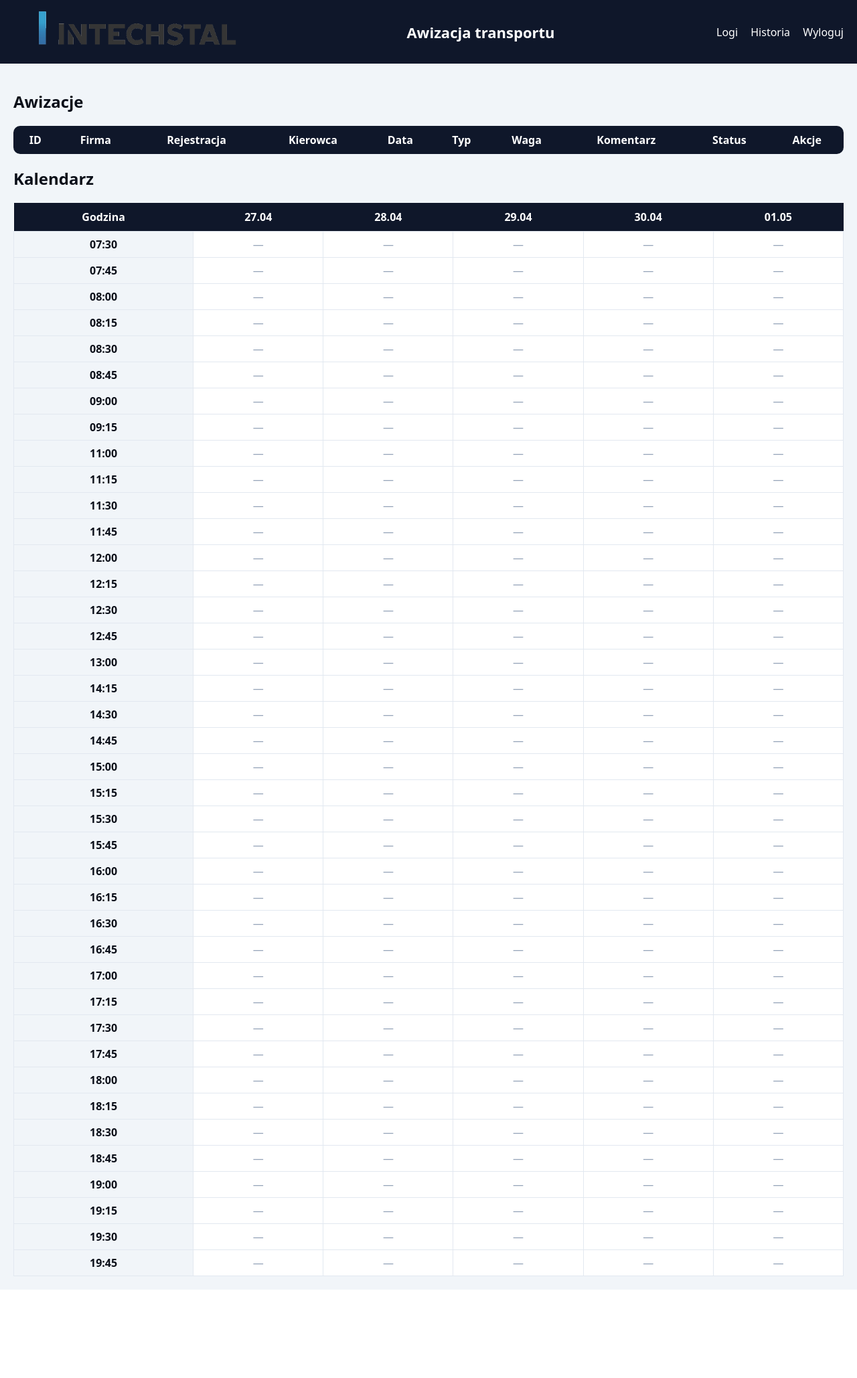
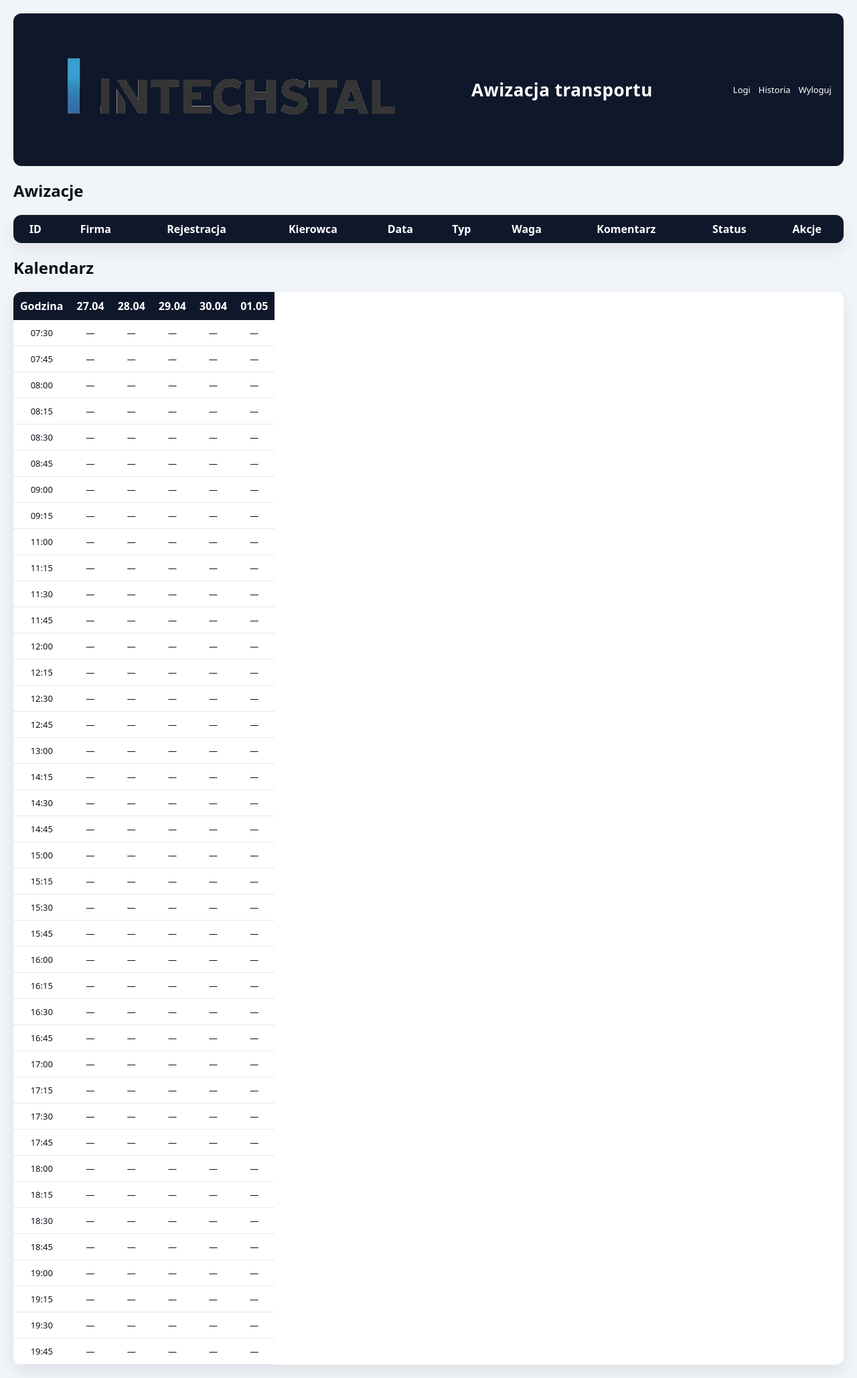
Before and after one commit to Intechstal/Awizacje-Intechstal, a Flask app: page /admin in a window 1280 px wide. Shown: the whole page at 67% size. Before the commit the page ends 1926 px from the top, so only its background shows below. Run offline with Flask 3, Linux system fonts and the light colour scheme; the visitor is signed in with stand-in values (Sample User, id 1); data that the repository does not hold is empty.

Commit message:
Update style.css

```diff
--- a/static/style.css
+++ b/static/style.css
@@ -1,155 +1,261 @@
 :root {
-    --navy: #0f172a;
-    --navy2: #1e293b;
-    --gray: #f1f5f9;
-    --gray2: #e2e8f0;
-    --white: #ffffff;
+--navy: #0f172a;
+--navy-2: #1e293b;
+--gray: #f1f5f9;
+--gray-2: #e2e8f0;
+--white: #ffffff;
 }
 
-/* ===== GLOBAL ===== */
+/* =========================
+  GLOBAL
+========================= */
+
 body {
-    margin: 0;
-    font-family: system-ui;
-    background: var(--gray);
-    color: #0b0f19;
+font-family: system-ui;
+background: var(--gray);
+margin: 0;
+padding: 20px;
+color: #0b0f19;
 }
 
-/* ===== TOPBAR ===== */
+/* =========================
+  TOPBAR (HEADER)
+========================= */
+
 .topbar {
-    display: flex;
-    justify-content: space-between;
-    align-items: center;
-    background: var(--navy);
-    color: white;
-    padding: 10px 20px;
+display: grid;
+grid-template-columns: 1fr 2fr 1fr;
+align-items: center;
+background: var(--navy);
+color: white;
+padding: 14px 18px;
+border-radius: 12px;
+margin-bottom: 20px;
+}
+
+/* LEWA STRONA (LOGO) */
+.topbar-left {
+display: flex;
+align-items: center;
 }
 
 .logo {
-    height: 70px;
+    width: 600px;
+height: 200px;
+object-fit: contain;
+border-radius: 8px;
 }
 
+/* ŚRODEK (TYTUŁ) */
 .topbar-center {
-    font-size: 22px;
-    font-weight: 700;
+text-align: center;
+font-size: 26px;
+font-weight: 800;
+letter-spacing: 0.5px;
 }
 
-/* ===== LINKS ===== */
-.topbar-right a {
-    color: white;
-    margin-left: 15px;
-    text-decoration: none;
-    font-weight: 500;
+/* PRAWA STRONA */
+.topbar-right {
+display: flex;
+justify-content: flex-end;
+gap: 12px;
+align-items: center;
 }
 
-/* ===== CONTAINER ===== */
-.container {
-    padding: 20px;
+.topbar-right a {
+color: white;
+text-decoration: none;
+font-size: 13px;
 }
 
-/* ===== TABLE ===== */
-.table {
-    width: 100%;
-    border-collapse: collapse;
-    background: white;
-    border-radius: 10px;
-    overflow: hidden;
+/* DARK BUTTON */
+.dark-btn {
+background: var(--navy-2);
+color: white;
+border: none;
+padding: 6px 10px;
+font-size: 12px;
+border-radius: 6px;
+cursor: pointer;
+width: auto;
 }
 
-.table th {
-    background: var(--navy);
-    color: white;
-    padding: 10px;
+/* =========================
+  FORM BOX
+========================= */
+
+.box {
+max-width: 650px;
+margin: auto;
+background: var(--white);
+padding: 25px;
+border-radius: 14px;
+box-shadow: 0 10px 25px rgba(0,0,0,0.08);
 }
 
-.table td {
-    padding: 10px;
-    border-bottom: 1px solid var(--gray2);
-    text-align: center;
+/* =========================
+  INPUTS
+========================= */
+
+input, select, textarea {
+width: 100%;
+padding: 10px;
+margin: 6px 0 14px;
+border-radius: 8px;
+border: 1px solid var(--gray-2);
+font-size: 14px;
 }
 
-/* ===== STATUS (TABELA) ===== */
-.status-oczekująca {
-    background: #fef9c3;
+input:focus, select:focus, textarea:focus {
+border-color: var(--navy);
+outline: none;
 }
 
-.status-zaakceptowana {
-    background: #dcfce7;
+/* =========================
+  BUTTON
+========================= */
+
+button {
+background: var(--navy);
+color: white;
+border: none;
+padding: 12px;
+width: 100%;
+border-radius: 10px;
+font-weight: bold;
+cursor: pointer;
 }
 
-.status-odrzucona {
-    background: #fee2e2;
+button:hover {
+background: var(--navy-2);
 }
 
-/* ===== BUTTON ===== */
-.btn {
-    background: var(--navy);
-    color: white;
-    border: none;
-    padding: 6px 10px;
-    border-radius: 6px;
-    cursor: pointer;
+/* =========================
+  ERROR
+========================= */
+
+.error {
+background: #fee2e2;
+color: #7f1d1d;
+padding: 10px;
+border-radius: 8px;
+margin-bottom: 10px;
 }
 
-/* ===== LINK ===== */
-.link {
-    margin-left: 10px;
-    color: var(--navy);
-    font-weight: 600;
+/* =========================
+  TABLE (ADMIN)
+========================= */
+
+table {
+width: 100%;
+border-collapse: collapse;
+background: white;
+border-radius: 12px;
+overflow: hidden;
+box-shadow: 0 10px 25px rgba(0,0,0,0.08);
 }
 
-/* ===== CALENDAR ===== */
-.calendar {
-    width: 100%;
-    border-collapse: collapse;
-    background: white;
-    margin-top: 10px;
+th {
+background: var(--navy);
+color: white;
+padding: 10px;
 }
 
-.calendar th {
-    background: var(--navy);
-    color: white;
-    padding: 10px;
+td {
+padding: 10px;
+border-bottom: 1px solid var(--gray-2);
+text-align: center;
+font-size: 13px;
 }
 
-.calendar td {
-    border: 1px solid var(--gray2);
-    padding: 8px;
-    text-align: center;
+/* =========================
+  STATUSY
+========================= */
+
+.oczekująca,
+.zaakceptowana,
+.odrzucona {
+display: inline-block;
+padding: 3px 8px;
+border-radius: 999px;
+font-size: 11px;
+font-weight: 600;
 }
 
-/* godziny */
-.time {
-    background: #f1f5f9;
-    font-weight: 600;
+.oczekująca {
+background: #fef9c3;
+color: #854d0e;
 }
 
-/* puste */
-.empty {
-    color: #94a3b8;
+.zaakceptowana {
+background: #dcfce7;
+color: #166534;
 }
 
-/* ===== SLOTY ===== */
-.slot {
-    padding: 6px;
-    border-radius: 6px;
-    font-size: 12px;
-    font-weight: 600;
+.odrzucona {
+background: #fee2e2;
+color: #991b1b;
 }
 
-/* MAIN (termin) */
-.slot-main {
-    background: #0f172a;
-    color: white;
+/* =========================
+  CALENDAR
+========================= */
+
+.calendar {
+display: grid;
+grid-template-columns: repeat(5, 1fr);
+gap: 12px;
 }
 
-/* FUTURE +1 +2 +3 = TYLKO zaakceptowany kolor */
-.slot-future {
-    background: #dcfce7;
-    color: #0f172a;
+.day {
+background: white;
+border-radius: 12px;
+padding: 10px;
+box-shadow: 0 8px 20px rgba(0,0,0,0.08);
 }
 
-/* ===== SMALL TEXT ===== */
-.small {
-    font-size: 10px;
-    color: #334155;
+.day-title {
+text-align: center;
+font-weight: bold;
+margin-bottom: 10px;
+color: var(--navy);
 }
+
+.slot {
+font-size: 11px;
+padding: 5px;
+margin: 3px 0;
+border-radius: 6px;
+text-align: center;
+}
+
+/* =========================
+  DARK MODE
+========================= */
+
+body.dark {
+background: #0b1220;
+color: #e5e7eb;
+}
+
+body.dark .box,
+body.dark table,
+body.dark .day {
+background: #111827;
+}
+
+body.dark input,
+body.dark select,
+body.dark textarea {
+background: #0f172a;
+color: #e5e7eb;
+border: 1px solid #334155;
+}
+
+body.dark .topbar {
+background: #020617;
+}
+
+body.dark .dark-btn {
+background: #111827;
+}
```
